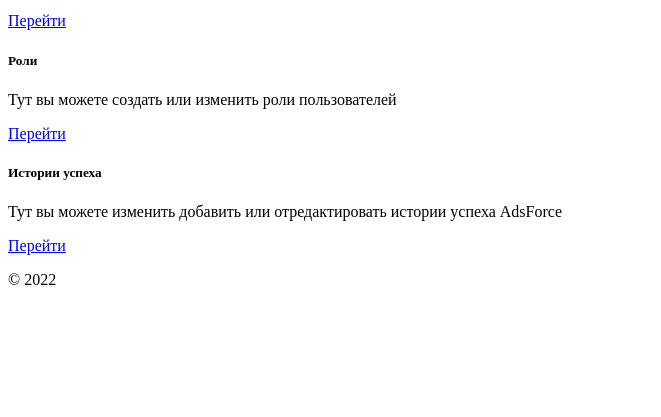
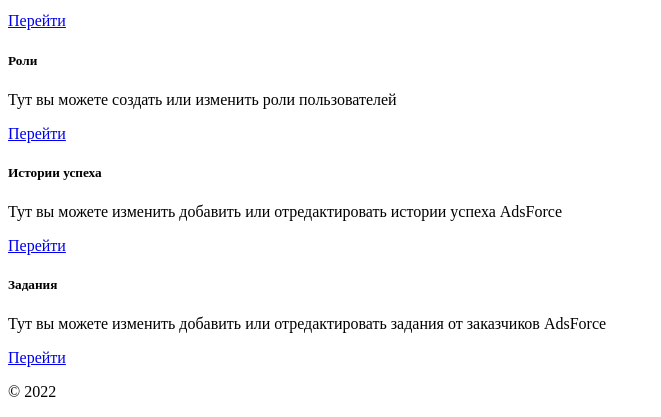
Before and after one commit to FredWolk/ads-force, a Yii app: template backend/views/site/index.php in a window 1280 px wide. Shown: the part 445-862 px from the top of the page, without its empty margins (0-661 px from the left). Before the commit the page ends 730 px from the top, so only its background shows below. Run offline with PHP 8.4 and a stand-in for Yii, Linux system fonts and the light colour scheme; the template is opened without the code that fills it, so the values that code supplies are empty; some libraries are stand-ins or nearby versions.

Commit message:
Ссылка на задания

```diff
--- a/backend/views/site/index.php
+++ b/backend/views/site/index.php
@@ -65,6 +65,15 @@ $this->title = 'My Yii Application';
                     </div>
                 </div>
             </div>
+            <div class="col-sm-4">
+                <div class="card">
+                    <div class="card-body">
+                        <h5 class="card-title">Задания</h5>
+                        <p class="card-text">Тут вы можете изменить добавить или отредактировать задания от заказчиков AdsForce</p>
+                        <a href="<?= Url::to(['/tasks']) ?>" class="btn btn-primary">Перейти</a>
+                    </div>
+                </div>
+            </div>
         </div>
 
     </div>
```
